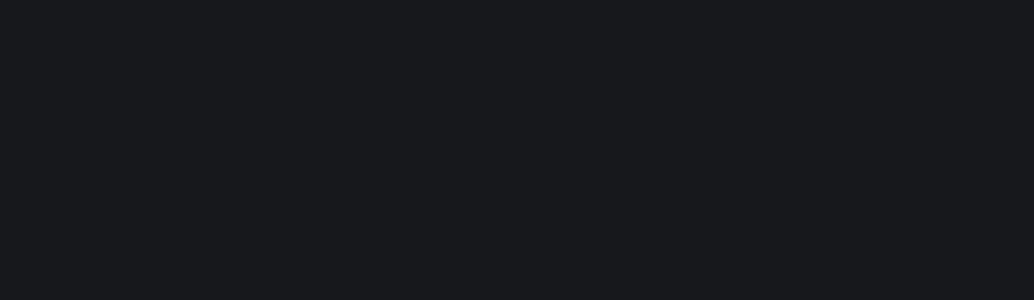
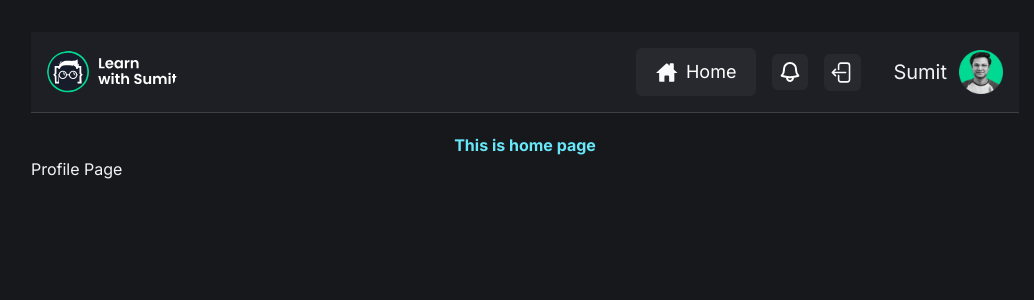
Before and after one commit to lightDevX/mysocial, a React (Vite) app: page / in a window 1280 px wide. Both pictures are taken after typing "name@example.com", "Sample123" into the empty fields and a click on the button "Login". Shown: the top 300 px of the page, without its empty margins (115-1149 px from the left). Built offline with nearby package versions, Linux system fonts and the light colour scheme.

Commit message:
Private router implement in router

```diff
--- a/src/components/auth/Logout/Logout.jsx
+++ b/src/components/auth/Logout/Logout.jsx
@@ -1,11 +1,15 @@
 import { useNavigate } from 'react-router-dom';
+import { useAuth } from '../../../API/hooks/useAuth';
 import logout from '../../../assets/icons/logout.svg';
 
 const Logout = () => {
 
-    const navigate = useNavigate()
+    const navigate = useNavigate();
+
+    const { setAuth } = useAuth();
 
     const handaleLogout = () => {
+        setAuth({});
         navigate("/")
     }
 
--- a/src/components/auth/common/Header/Header.jsx
+++ b/src/components/auth/common/Header/Header.jsx
@@ -15,7 +15,7 @@
 
 
                 <div className="flex items-center space-x-4">
-                    <Link to="/" className="btn-primary">
+                    <Link to="/home" className="btn-primary">
                         <img src={home} alt="Home" />
                         Home
                     </Link>
--- a/src/pages/Home/Home.jsx
+++ b/src/pages/Home/Home.jsx
@@ -1,5 +1,5 @@
+import { Link } from "react-router-dom";
 import { useAuth } from "../../API/hooks/useAuth";
-import Header from "../../components/auth/common/Header/Header";
 
 
 const Home = () => {
@@ -9,8 +9,8 @@
 
     return (
         <>
-            <Header />
             <h1 className=" text-cyan-300 font-bold text-center mt-5">This is home page</h1>
+            <Link to="/profile">Profile Page</Link>
         </>
     );
 };
--- a/src/routes/PrivateRoutes/PrivateRoutes.jsx
+++ b/src/routes/PrivateRoutes/PrivateRoutes.jsx
@@ -1,5 +1,6 @@
 import { Navigate, Outlet } from "react-router-dom";
 import { useAuth } from "../../API/hooks/useAuth";
+import Header from "../../components/auth/common/Header/Header";
 
 
 const PrivateRoutes = () => {
@@ -11,6 +12,7 @@
             {
                 auth.user ? (<main className=" mx-auto max-w-[1020px] py-8">
                     <div className="container">
+                        <Header />
                         <Outlet />
                     </div>
                 </main>
--- a/src/routes/Router/Router.jsx
+++ b/src/routes/Router/Router.jsx
@@ -17,22 +17,34 @@
         children: [
             {
                 path: "/",
-                element: <Login />
+                element: <Login />,
             },
             {
                 path: "/home",
-                element: <PrivateRoutes> <Home /></PrivateRoutes>
+                element: <PrivateRoutes />,
+                children: [
+                    {
+                        index: true,
+                        element: <Home />,
+                    },
+                ],
             },
             {
                 path: "/profile",
-                element: <PrivateRoutes><Profile /></PrivateRoutes>
+                element: <PrivateRoutes />,
+                children: [
+                    {
+                        index: true,
+                        element: <Profile />,
+                    }
+                ]
             },
             {
                 path: "/register",
-                element: <Register />
+                element: <Register />,
             },
         ],
-    }
-])
+    },
+]);
 
 export default router;
```
